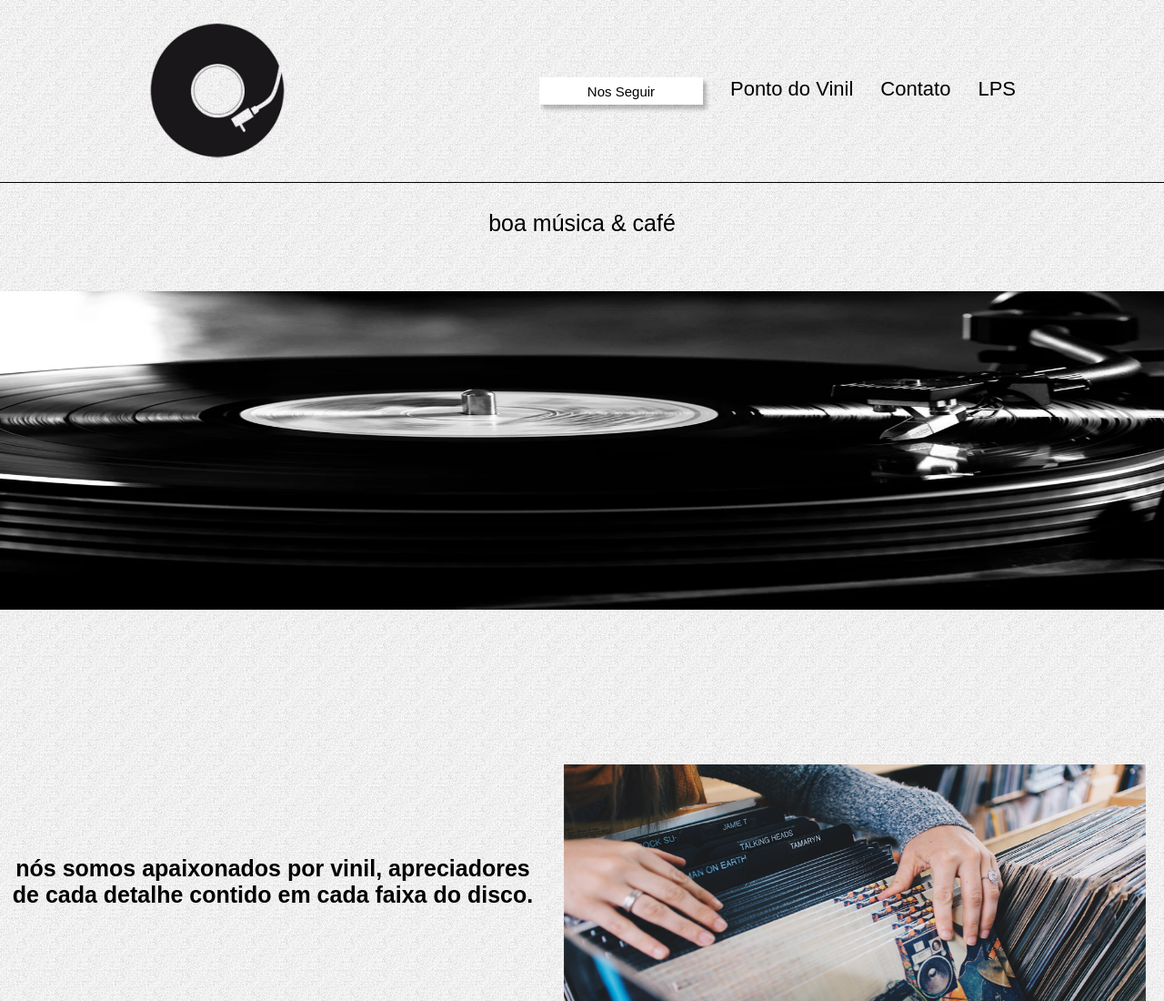
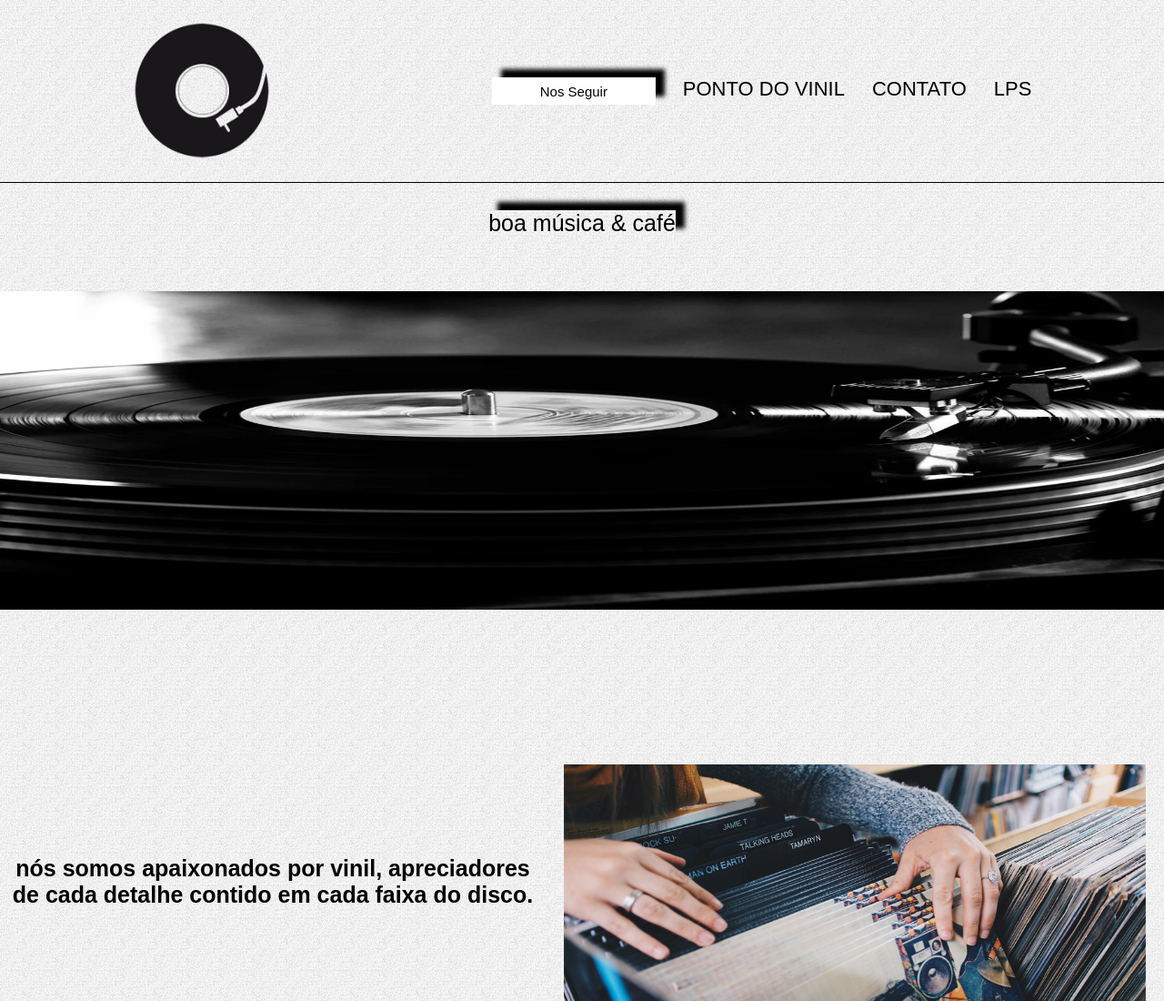
Before and after one commit to Victor-Zarzar/Projeto-Site-Discos, a plain HTML site: page index.html in a window 1280 px wide. Shown: the top 1100 px of the page at 91% size. Drawn offline with Linux system fonts and the light colour scheme; a web font is replaced by a local one.

Commit message:
Projeto-Site-Discos

```diff
--- a/style.css
+++ b/style.css
@@ -27,13 +27,15 @@
     .cabecalho-menu {
         display: flex;
         gap: 30px;
+        text-transform: uppercase;
     }
 
     .cabecalho-menu-item {
         font-family: 'RocknRoll One', sans-serif;
         color: #000000;
-        font-weight: 400;
+        font-weight: 500;
         font-size: 22px;
+
 
 }
 
@@ -68,6 +70,7 @@
     color: #000000;
     text-decoration: dashed;
     text-transform: lowercase;
+    box-shadow: 10px -9px 5px black;
 }
 
 .conteudo-principal-escrito-subtitulo {
@@ -82,13 +85,17 @@
     width: 180px;
     height: 30px;
     border: none;
-    box-shadow: 4px 5px 4px rgba(0,0,0,0.25);
+    box-shadow: 10px -9px 5px black;
     font-family: 'RocknRoll One', sans-serif;
     font-weight: 400;
     font-size: 15px;
     color: #000000;
+
 }
 
+.conteudo-principal-escrito-botao:hover {
+    background: rgba(0,0,0, 0.6);
+}
 
 /* Banner */
 
```
